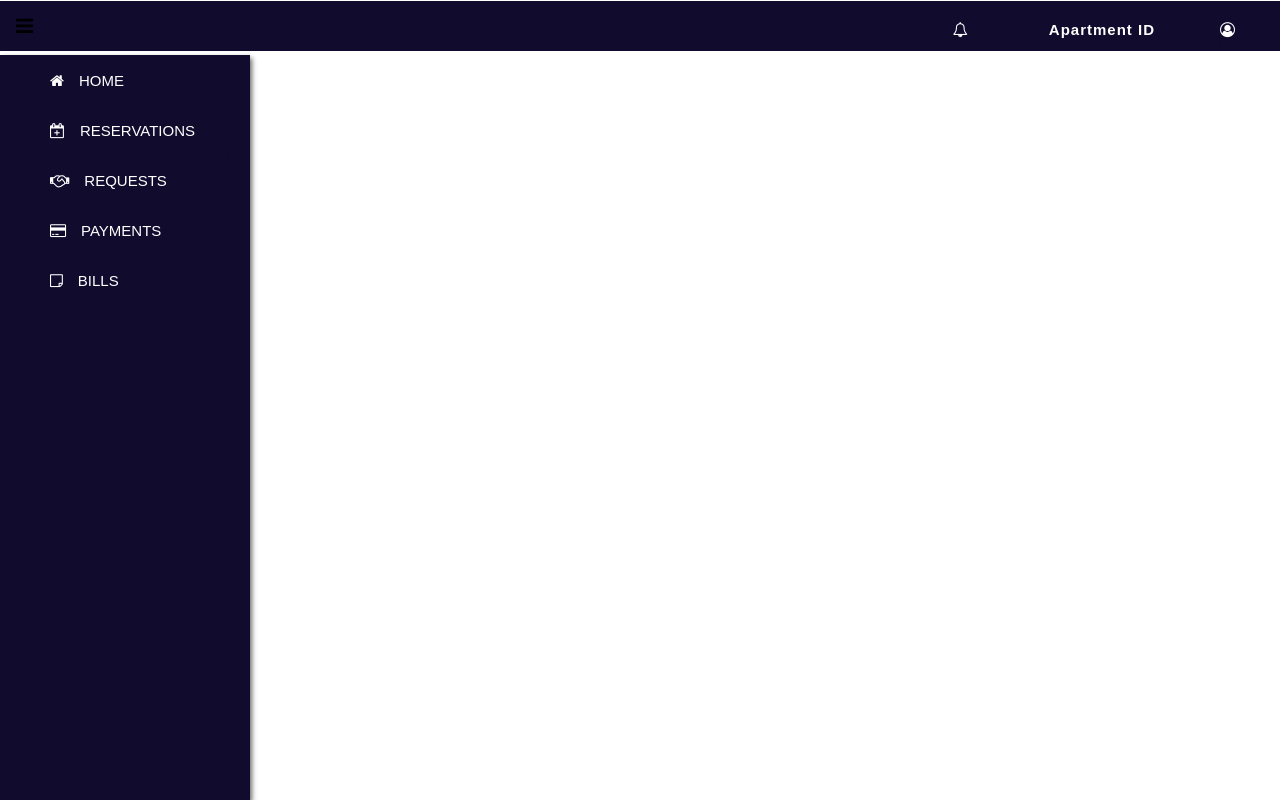
After one commit to Roni-Boiz/project-demo, a PHP site: the page made by slide menu/sidenavi.html in a window 1280 px wide. The commit adds this page. Run offline with PHP 8.4, Linux system fonts and the light colour scheme.

Commit message:
add home page + resident home page

```diff
--- a/Homepage.html
+++ b/Homepage.html
@@ -8,13 +8,14 @@
     <link rel="stylesheet" href="style.css">
 </head>
 <body>
+    <div class="center">
     <div class="box">
         <div class="header">
             <nav>
                 <ul>
                     <li><a href="#">Map</a></li>
                     <li><a href="#">Contact Us</a></li>
-                    <li><button><a href="#">LOGIN</a></button></li>
+                    <li><button><a href="#"><span>LOGIN</span></a></button></li>
                 </ul>
             </nav>
         </div>
@@ -23,6 +24,7 @@
         <img src="ui/1.jpg" id="apartment">
         <p id="ALSS">Apartment Life</br> Support System<span id="mission"><br>Make Your Life Easier</span><br><p id ="content">Lorem ipsum, dolor sit amet consectetur adipisicing elit. Deleniti unde mollitia, repudiandae </p></p>
     </div>
+</div>
     <div class="footer">
         <p>&COPY;  2021,All rights reserved by Hawlock City</p>
     </div>
--- /dev/null
+++ b/slide menu/sidenavi.html
@@ -0,0 +1,60 @@
+<!DOCTYPE html>
+<html lang="en">
+<head>
+    <meta charset="UTF-8">
+    <meta name="viewport" content="width=device-width, initial-scale=1.0">
+    <link rel="stylesheet" href="style.css">
+    <link rel="stylesheet" href="https://cdnjs.cloudflare.com/ajax/libs/font-awesome/4.7.0/css/font-awesome.min.css">
+    <title>Side Navigation Bar</title>
+</head>
+<body>
+    <header>
+        <nav>
+             <div class="logo">
+                <i class="fa fa-bars" aria-hidden="true"></i>
+            </div>
+            <ul>
+                <li><a href="#"><i class="fa fa-bell-o" aria-hidden="true"></i></a></li>
+                <li><a href="#">Apartment ID</a></li>
+                <li class="dropdown"><a href="#"><i class="fa fa-user-circle-o" aria-hidden="true"></i></a><span>&rsaquo;</span>
+                    <ul>
+                        <li><a href="#"><i class="fa fa-user"></i>Profile</a></li>
+                        <li><a href="#"><i class="fa fa-sign-out" aria-hidden="true"></i>Logout</a></li>
+                    </ul>
+                </li>
+            </ul>
+        </nav>
+      </header>
+    <div class="slide">
+        <nav>
+            <ul>
+                <li ><a href="#"><i class="fa fa-home"></i>HOME </a></li>
+                <li class="dropdown"><a href="#"><i class="fa fa-calendar-plus-o" aria-hidden="true"></i>RESERVATIONS </a><span>&rsaquo;</span>
+                <ul>
+                    <li><a href="#">YOUR RESERVATIONS</a></li>
+                    <li><a href="#">PARKING SLOT</a></li>
+                    <li><a href="#">FITNESS CENTRE</a></li>
+                    <li><a href="#">HALL</a></li>
+                    <li><a href="#">TREATMENT ROOM</a></li>
+                </ul>
+                </li>
+                <li class="dropdown"><a href="#"><i class="fa fa-handshake-o" aria-hidden="true"></i>REQUESTS</a><span>&rsaquo;</span>
+                <ul>
+                    <li><a href="#">YOUR REQUESTS</a></li>
+                    <li><a href="#">TECHNICAL AND MAINTENANCE</a> </li>
+                    <li><a href="#">LAUNDRY</a></li>
+                    <li><a href="#">VISITOR APPROVAl</a></li>
+                </ul>
+                </li>
+                <li><a href="#"><i class="fa fa-credit-card" aria-hidden="true"></i>PAYMENTS</a></li>
+                <li><a href="#"><i class="fa fa-sticky-note-o" aria-hidden="true"></i>BILLS</a></li>
+            </ul>
+        </nav>
+    </div>
+<!--     <div class="content">
+        <div class="col-1">COL 1</div>
+        <div class="col-2">COL 2</div>
+        <div class="col-3">COL 3</div>
+    </div> -->
+</body>
+</html>
--- /dev/null
+++ b/slide menu/style.css
@@ -0,0 +1,141 @@
+*{
+    margin:0;
+    padding: 0;
+    box-sizing: border-box;
+}
+.slide nav{
+    margin-top:55px;
+    width: 250px;
+    position: absolute;
+    top: 0;
+    bottom: 0;
+    background: #110b2e;
+    border: 10px;
+    box-shadow: 2px 3px 5px rgb(105, 105, 105);
+}
+.slide nav ul{
+    position: relative;
+    list-style-type: none;
+}
+.slide nav ul ul li{
+    border:gray solid 1px ;
+}
+.slide nav ul li a{
+    display: flex;
+    align-items: center;
+    font-family: arial;
+    font-size: 15px;
+    text-decoration: none;
+    padding: 10px 50px;
+    height: 50px;
+    color: white;
+    transition: 0.5s ease;
+}
+.slide nav ul li a:hover{
+    background-color: rgb(138, 138, 138);
+}
+.slide nav ul ul{
+    display: none;
+    position: absolute;
+    left: 250px;
+    width: 250px;
+    top:0;
+    background: #211a49;
+    box-shadow: 2px 3px 5px rgb(105, 105, 105);
+}
+.slide nav ul span{
+    position: absolute;
+    right: 20px;
+    font-size: 5px;
+}
+.slide nav ul .dropdown{
+    position: relative;
+}
+.slide nav ul .dropdown:hover ul{
+    display: initial;
+}
+.content{
+    width: 100%;
+    grid-column-start: 2;
+    display: grid;
+    grid-template-columns: 1fr 1fr 1fr ;
+    text-align: center;
+    margin-top: 50px;
+}
+/* header new */
+header{
+    font-weight:5px;
+    font-size: 20px;
+    background-color: #110b2e;
+    height: 50px;
+}
+/* .logo img {
+    width: 60px;
+    height: 60px;
+    object-fit: cover;
+    float: left;
+    margin-top: -5px;
+} */
+.logo i{
+    float: left;
+    margin: 15px;
+}
+header nav{
+    margin: 1px;
+    width: 100%;
+}
+header nav ul {
+    float: right;
+}
+header nav ul li {
+    list-style: none;
+    display: inline-block;
+    padding: 15px 30px;
+}
+header nav ul li a {
+    display: block;
+    text-decoration: none;
+    letter-spacing: 1px;
+    font-weight: 600;
+    margin: 5px 0;
+    font-family: arial;
+    font-size: 15px;
+    color: rgb(255, 255, 255);
+}
+header nav ul li a:hover{
+    font-weight:bold;
+}
+.logo h4{
+    font-family:fantasy;
+}
+header nav ul ul{
+    display: none;
+    position: absolute;
+    width: 150px;
+    background: #211a49;
+}
+header nav ul .dropdown:hover ul{
+    display: initial;
+    top:50px;
+    right: 20px;
+}
+header nav ul span{
+    position: absolute;
+    font-size: 5px;
+}
+header nav ul .dropdown{
+    position:relative;
+}
+i{
+    margin-right: 15px;
+}
+@media(max-width:420px) {
+    .slide nav{
+        visibility: hidden;
+    }
+    /* .content{
+        grid-column: 1/span 3;
+        display: flex;
+        flex-direction: column;
+    } */
+}
```
Also changed, not shown: style.css (+64 -17 lines), UI/bg_3.jpg (added), UI/image-1.png (added), UI/image.png, slide menu/reservations.html (added).
